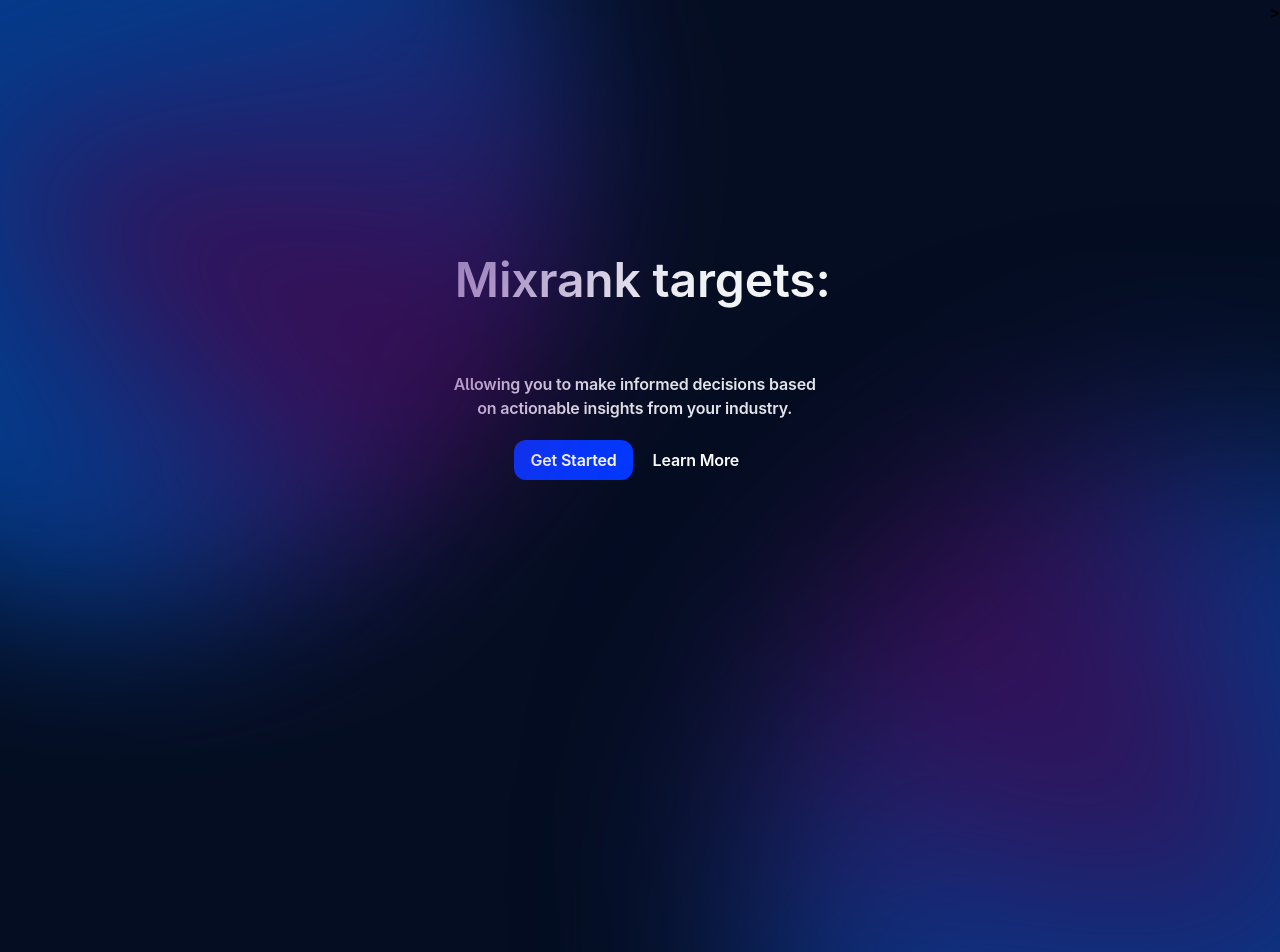
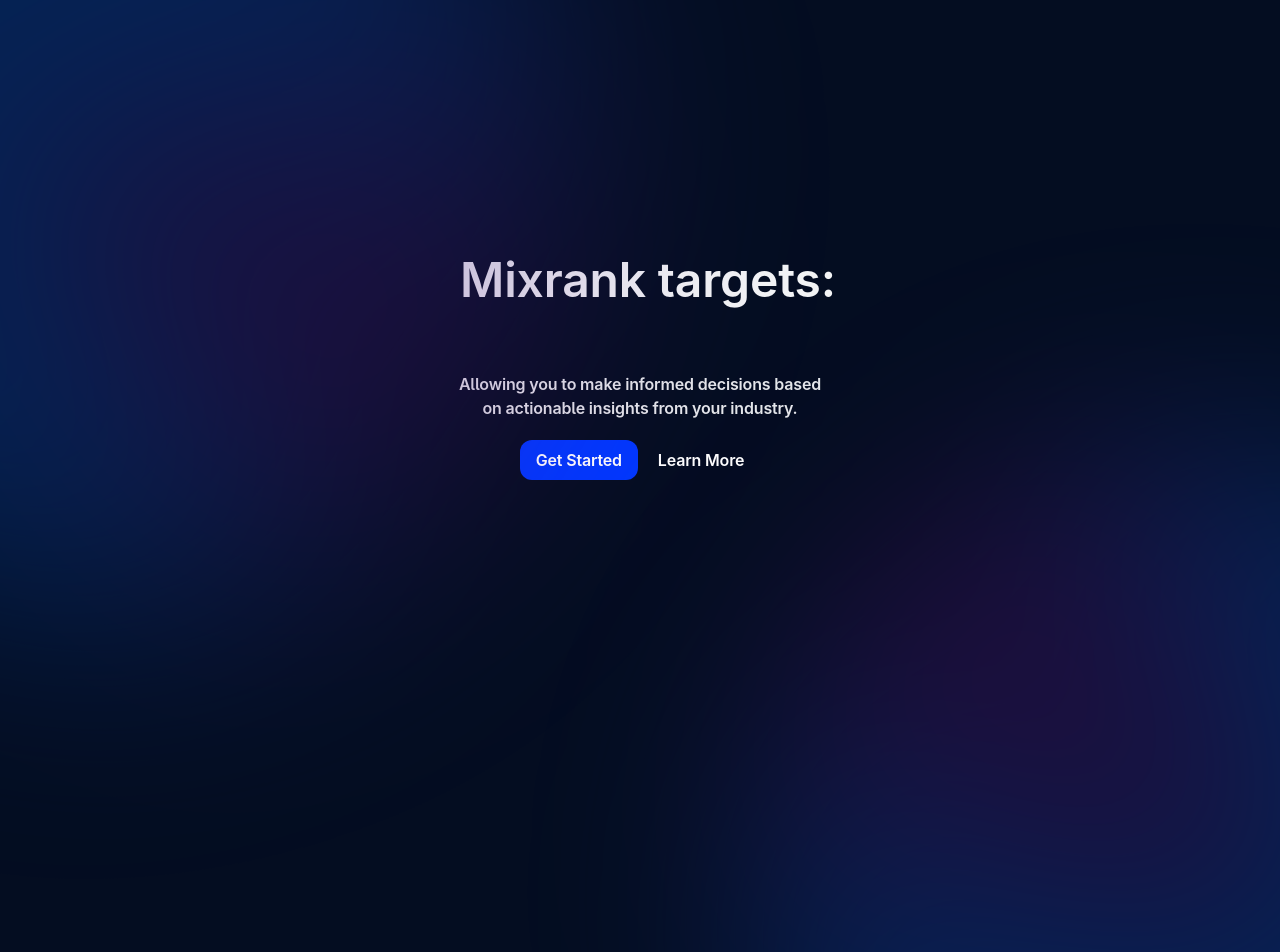
Before and after one commit to mavko/globe-experimental, a website: page src/index.html in a window 1280 px wide. Shown: the top 952 px of the page. Drawn offline with nearby package versions, Linux system fonts and the light colour scheme.

Commit message:
less aggro opacity

```diff
--- a/src/index.html
+++ b/src/index.html
@@ -78,12 +78,15 @@
 					</div>
 				</div>
 				<div class="overflow-hidden max-h-[600px]">
-					>
 					<div class="">
 						<canvas class="webgl absolute top-0 inset-x-0 z-50"></canvas>
 					</div>
-					<div class="vector-1 absolute top-[-35%] left-[-25%] z-40"></div>
-					<div class="vector-2 absolute bottom-[10%] right-[20%] z-40"></div>
+					<div
+						class="vector-1 absolute top-[-35%] left-[-25%] z-40 opacity-50"
+					></div>
+					<div
+						class="vector-2 absolute bottom-[10%] right-[20%] z-40 opacity-50"
+					></div>
 				</div>
 			</div>
 		</div>
```
Also changed, not shown: src/style.css.
